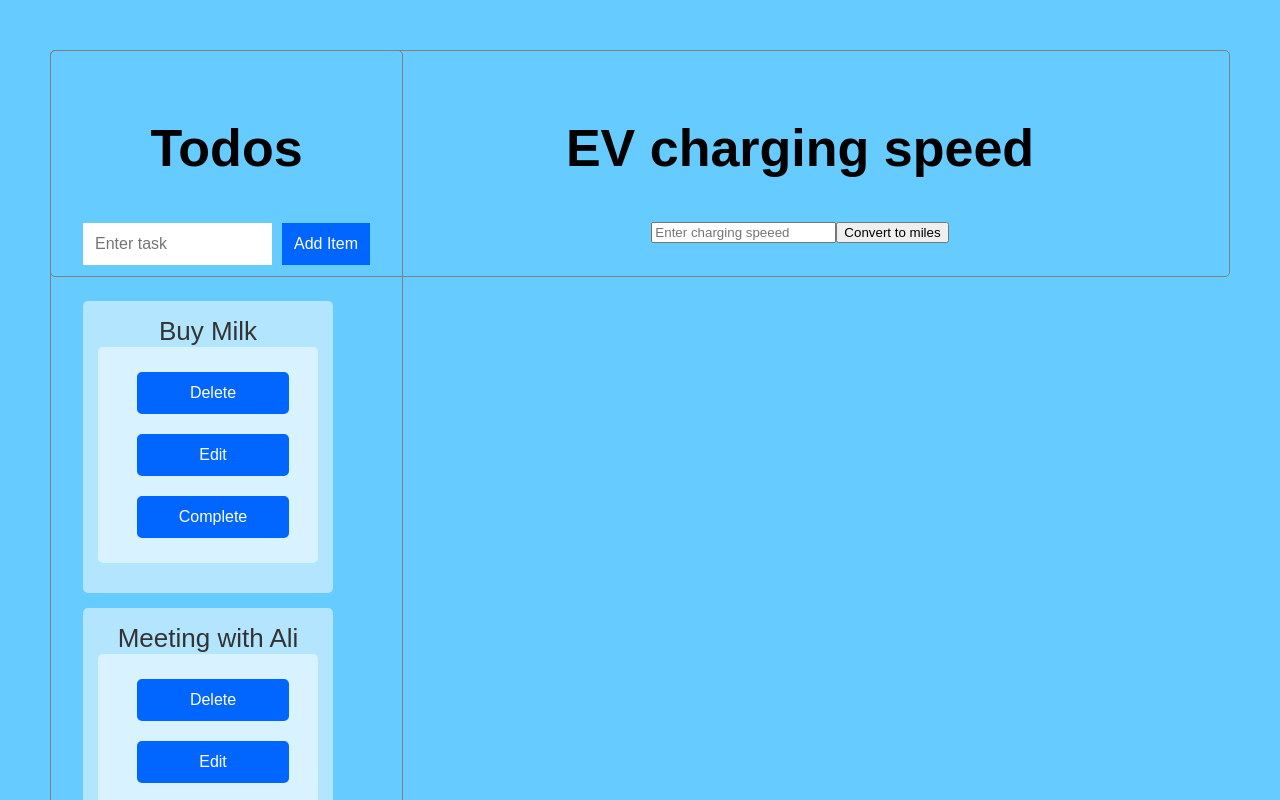
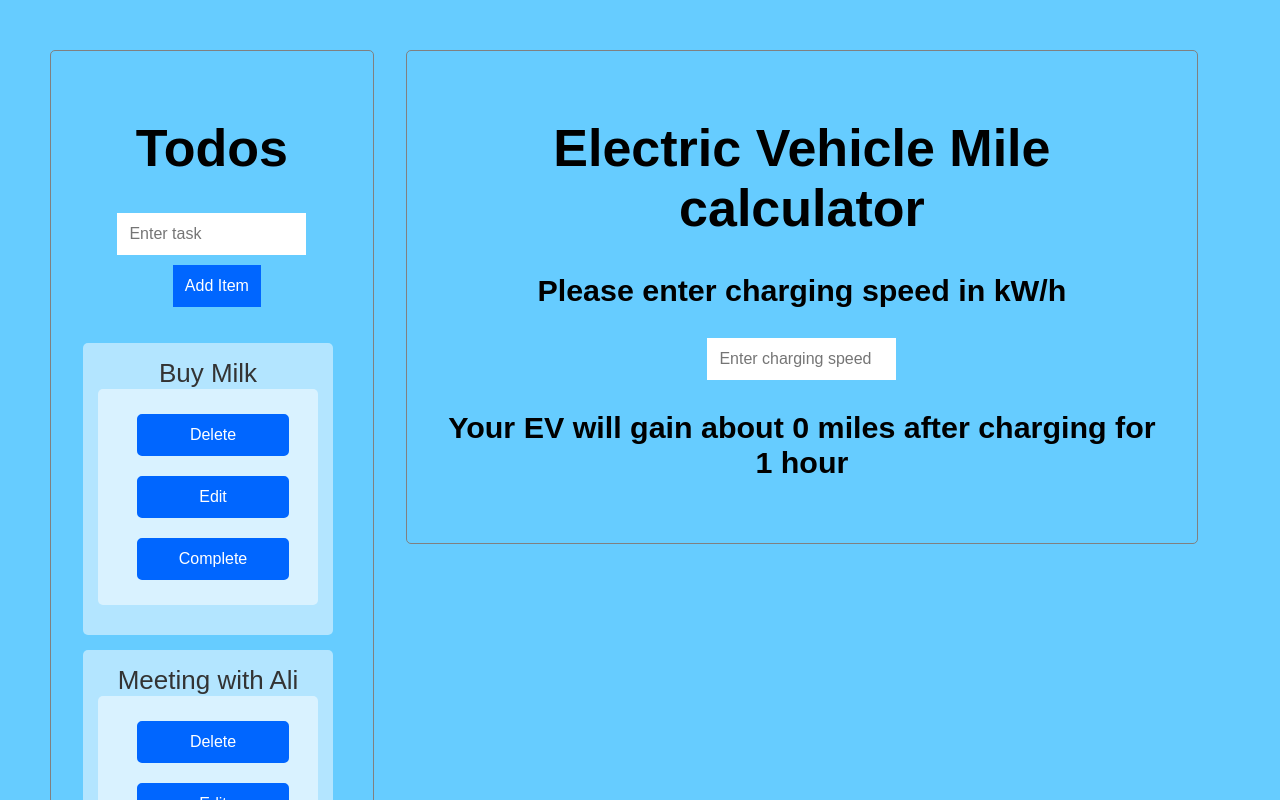
Before and after one commit to Austin25309w/todo_react_2020, a React (Create React App) app: page / in a window 1280 px wide. Shown: the top 800 px of the page. Built offline with nearby package versions, Linux system fonts and the light colour scheme.

Commit message:
Electric vehicle mile calculator

```diff
--- a/src/App.css
+++ b/src/App.css
@@ -16,8 +16,8 @@
 .App-header {
   background-color: #66CCFF;
   min-height: 100vh;
-  /* display: flex; */
-  flex-direction: column;
+  display: flex;
+  flex-direction: row;
   align-items: flex-start;
   justify-content: top;
   font-size: calc(10px + 2vmin);
@@ -42,8 +42,6 @@
 
 
 .todoListMain {
-  display: inline-block;
-  float: left;
   border: 1px solid grey;
   padding: 2rem;
   border-radius: 5px;
@@ -101,11 +99,23 @@
   cursor: pointer;
 }
 
+#update-add-item {
+  background-color: green;
+}
+
 /* ev component */
 
 .ev_component {
-  flex: 1 1 20rem;
+  margin: 2rem;
+  margin-top: 0;
   border: 1px solid grey;
   padding: 2rem;
   border-radius: 5px;
 }
+
+.ev_component input {
+  padding: 10px;
+  font-size: 16px;
+  border: 2px solid #FFF;
+  width: 165px;
+}
--- a/src/App.js
+++ b/src/App.js
@@ -1,5 +1,5 @@
 import React, { Component } from 'react';
-import List from './components/List'
+import List from './components/Todo/List'
 import EvMile from './components/EvMile/EvMile'
 import './App.css';
 
--- a/src/components/EvMile/EvMile.js
+++ b/src/components/EvMile/EvMile.js
@@ -1,15 +1,55 @@
 import React from 'react';
 
+
+// const MilageCalculation = (props) => {
+//     let milage = props.input * 3.3
+//     return milage;
+// }
+
+
 class EvMile extends React.Component {
+    constructor(props){
+        super(props);
+        this.state = {
+            input: 0
+        }
+    }
+
+    componentWillUpdate
+
+
+    handleChange = (e) => {
+        this.setState({ input: e.target.value });
+
+    }
+
+    milageCalculation = () => {
+        let milage = this.state.input * 3.3
+        return milage;
+    }
+
+    // handleSubmit = (e) => {
+    //     e.preventDefault()
+
+    // }
+
+
 
 render(){
-    return <div className="ev_component">
-        <div>
+    // const mile = this.state.input;
+    return < div className="ev_component">
+            <h1>Electric Vehicle Mile calculator</h1>
+            <h3>Please enter charging speed in kW/h</h3>
+            <form onSubmit= {this.handleSubmit} >
+                <input placeholder="Enter charging speed"
+                onChange={this.handleChange}
+                className= "item"/>
+                {/* <input className ="btn-add-item" type="submit" value="Submit"/> */}
+                <div>
+                    <h3>Your EV will gain about {parseInt(this.milageCalculation(this.state.input))} miles after charging for 1 hour</h3>
+                </div>
+            </form>
 
-            <h1>EV charging speed</h1>
-            <input placeholder="Enter charging speeed"></input>
-            <button>Convert to miles</button>
-        </div>
     </div>
 }
 }
--- a/src/components/List.js
+++ b/src/components/Todo/List.js
@@ -84,7 +84,7 @@ class List extends React.Component {
 
             return <form onSubmit={this.onUpdateHandle.bind(this)}>
                 <input type="text" name="updatedItem" className="item" defaultValue={this.state.title} />
-                <button className="update-add-item">Update</button>
+                <button id="update-add-item">Update</button>
             </form>
         }
     }
@@ -93,7 +93,11 @@ class List extends React.Component {
     return (
         <div className='todoListMain'>
             <h1>Todos</h1>
+            <div>
             {this.renderEditForm()}
+
+            </div>
+
             <form onSubmit={this.onSubmitHandle.bind(this)}>
                 <input placeholder= "Enter task" type="text" name="item" className="item"/>
                 <button className="btn-add-item">Add Item</button>
@@ -104,6 +108,7 @@ class List extends React.Component {
                         {item.title}
                         <li className ="action_buttons">
                             <button onClick={this.onDeleteHandle.bind(this, item.id)}>Delete</button>
+
                             <button onClick={this.onEditHandle.bind(this, item.id, item.title)}>Edit</button>
                             <button onClick={this.onCompleteHandle.bind(this, item.id )}>Complete</button>
                         </li>
```
Also changed, not shown: src/components/Todo/EditTodo.js (renamed from src/components/EditTodo.js), src/components/Todo/ListBackup.js (renamed from src/components/ListBackup.js), src/components/Todo/TodoItems.js (renamed from src/components/TodoItems.js), src/components/Todo/TodoList.js (renamed from src/components/TodoList.js).
